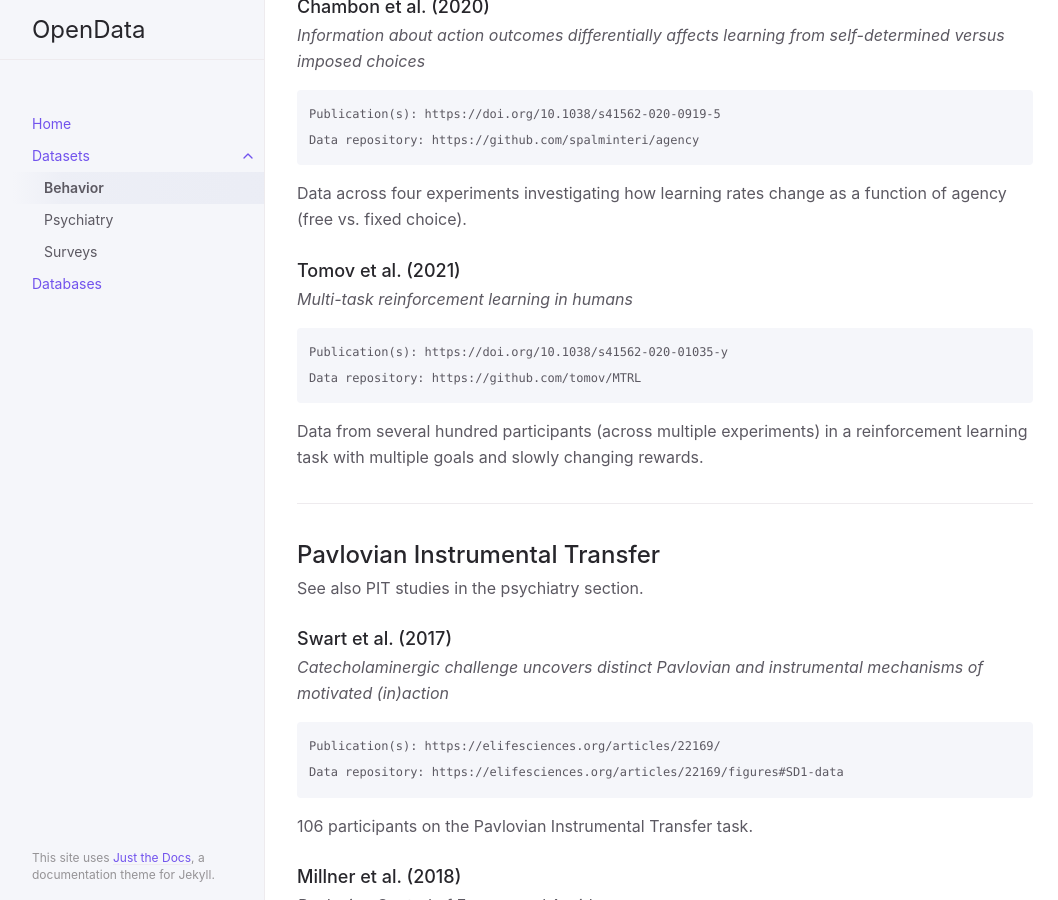
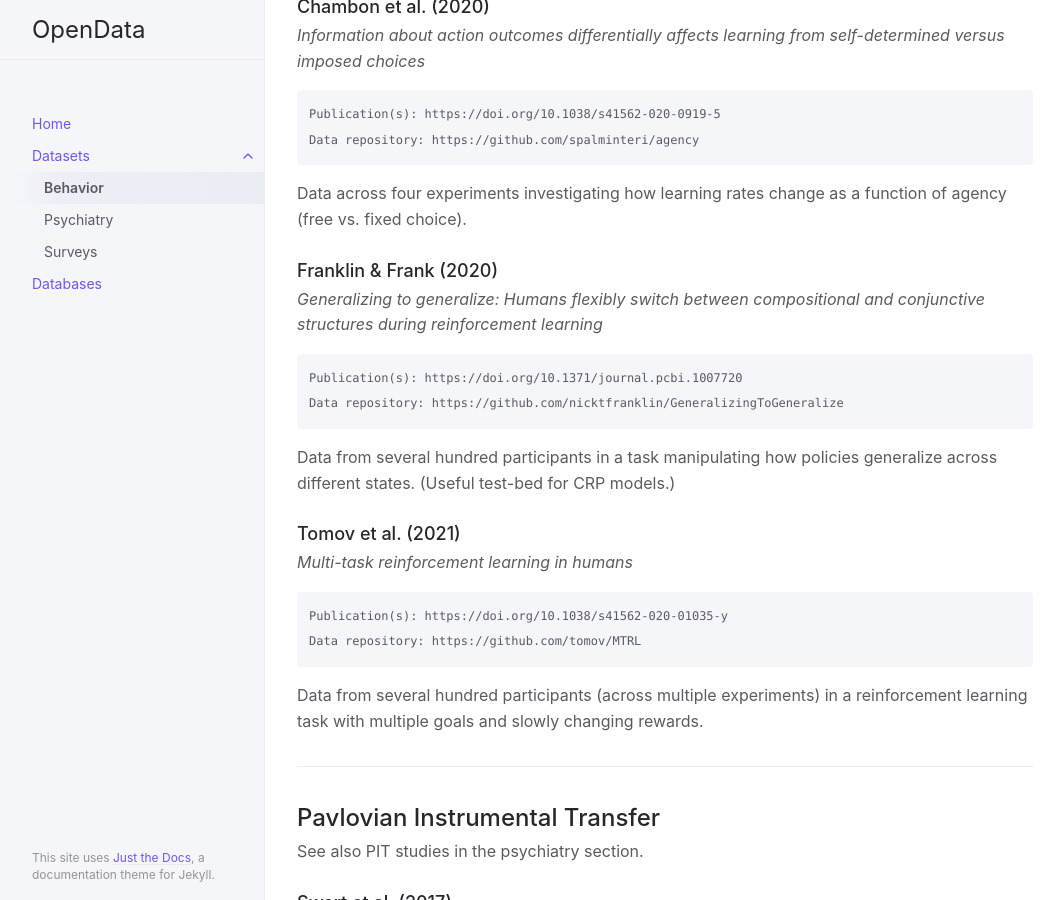
Before and after one commit to nivlab/opendata, a Jekyll site: the page built from docs/datasets/behavior.md, in a window 1280 px wide and 900 px high, scrolled down 4466 px. Shown: the whole window, without its empty margins (107-1165 px from the left). Built offline with Jekyll 4.4.1, drawn with Linux system fonts in a browser that asks for light colours.

Commit message:
Update behavior.md

````diff
--- a/docs/datasets/behavior.md
+++ b/docs/datasets/behavior.md
@@ -181,6 +181,16 @@ Data repository: https://github.com/spalminteri/agency
 
 Data across four experiments investigating how learning rates change as a function of agency (free vs. fixed choice).
 
+### Franklin & Frank (2020)
+{: .no_toc }
+*Generalizing to generalize: Humans flexibly switch between compositional and conjunctive structures during reinforcement learning*
+```
+Publication(s): https://doi.org/10.1371/journal.pcbi.1007720
+Data repository: https://github.com/nicktfranklin/GeneralizingToGeneralize
+```
+
+Data from several hundred participants in a task manipulating how policies generalize across different states. (Useful test-bed for CRP models.)
+
 ### Tomov et al. (2021)
 {: .no_toc }
 *Multi-task reinforcement learning in humans*
````
